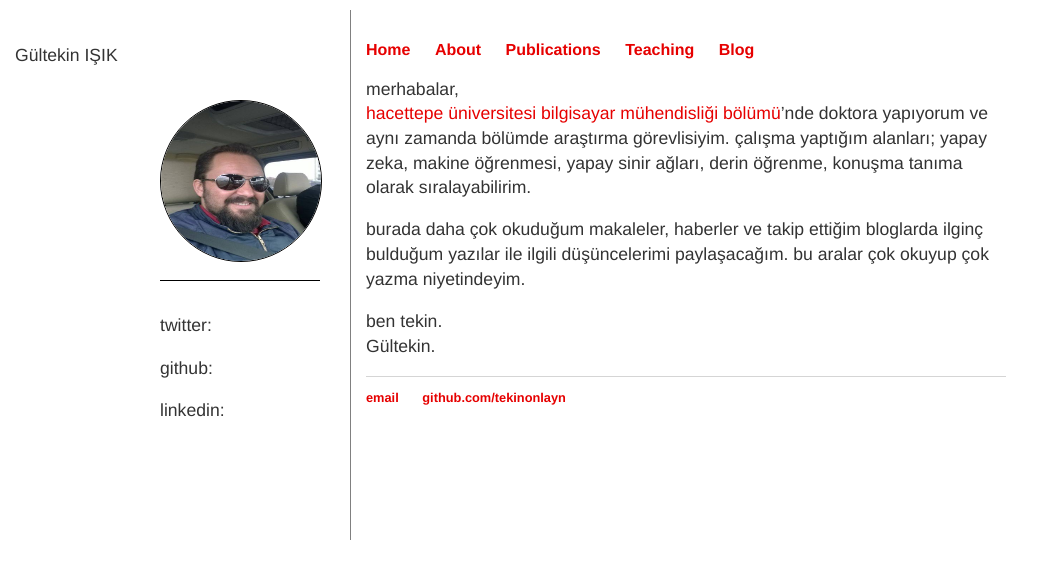
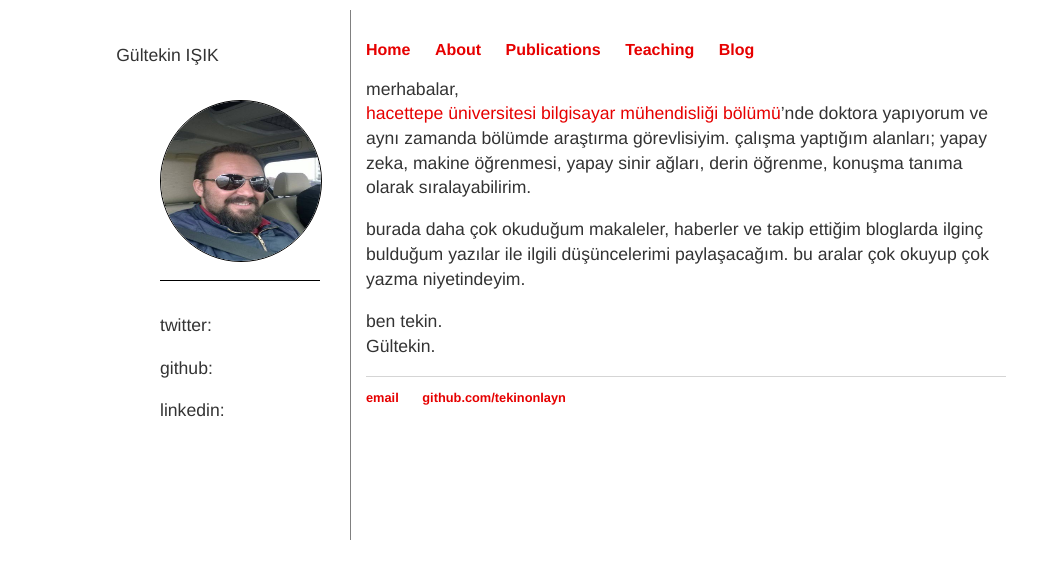
Before and after one commit to tekinonlayn/gi.github.io, a Jekyll site: the page built from cv/cv.html, in a window 1280 px wide. Shown: the top 579 px of the page, without its empty margins (0-1037 px from the left). Built offline with Jekyll 4.4.1, drawn with Linux system fonts in a browser that asks for light colours.

Commit message:
Update varsay.css

```diff
--- a/css/varsay.css
+++ b/css/varsay.css
@@ -16,11 +16,12 @@
 }
 #isim {
     margin-right: 15px;
+    text-align: center;
     /*float: right;*/
 }
 #main {
     width: 50%;
-    height: 500px;
+    /*height: 500px;*/
     /*float: right;*/
     padding: 15px;
     top: 40px;
```
